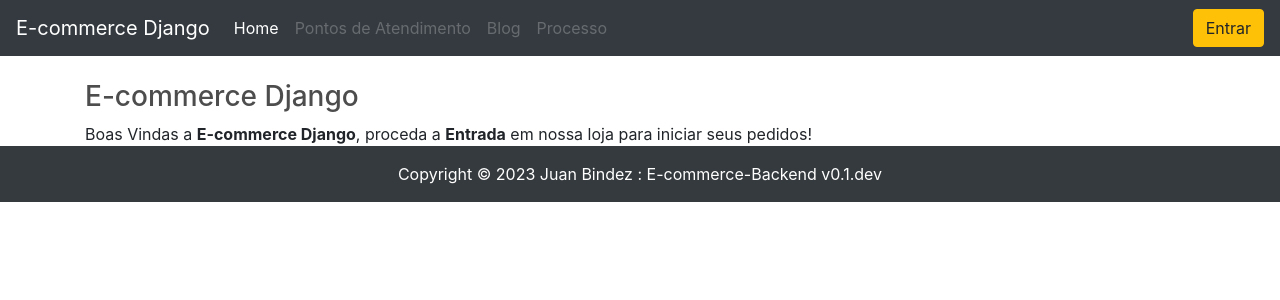
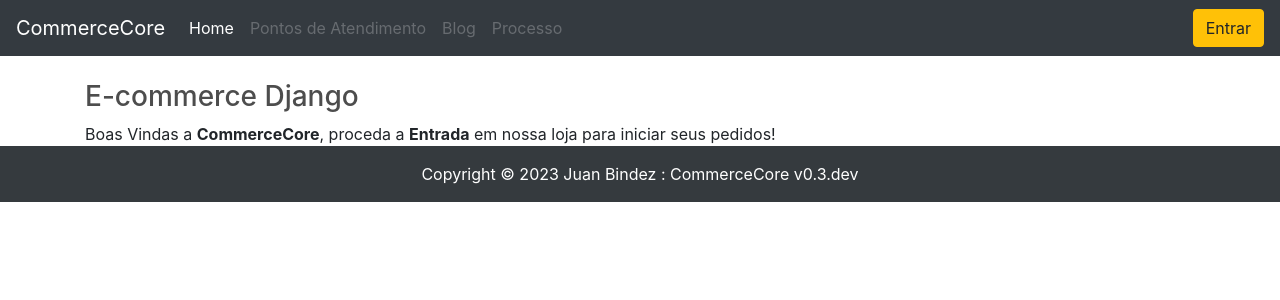
Before and after one commit to JuanBindez/PCHDjango, a Django app: page /store in a window 1280 px wide. Shown: the top 300 px of the page. Run offline with Django 3.2, Linux system fonts and the light colour scheme; data that the repository does not hold is empty; some libraries are stand-ins or nearby versions.

Commit message:
update 0.2.dev -> 0.3.dev

```diff
--- a/store/templates/home.html
+++ b/store/templates/home.html
@@ -2,7 +2,7 @@
 {% load static %}
 <html>
   <head>
-    <title>E-commerce Django</title>
+    <title>CommerceCore</title>
     <meta name="viewport" content="width=device-width, initial-scale=1, maximum-scale=1, minimum-scale=1" />
     <link rel="shortcut icon" type="image/png" href="{% static 'favicon.ico' %}"/>
     <link rel="stylesheet" type="text/css" href="{% static 'css/main.css' %}">
@@ -17,7 +17,7 @@
   </head>
   <body>
     <nav class="navbar navbar-expand-lg navbar-dark bg-dark">
-    <a class="navbar-brand" href="#">E-commerce Django</a>
+    <a class="navbar-brand" href="#">CommerceCore</a>
     <button class="navbar-toggler" type="button" data-toggle="collapse" data-target="#navbarSupportedContent"
         aria-controls="navbarSupportedContent" aria-expanded="false" aria-label="Toggle navigation">
         <span class="navbar-toggler-icon"></span>
--- a/store/templates/store/login.html
+++ b/store/templates/store/login.html
@@ -2,7 +2,7 @@
 {% load static %}
 {% load my_filters %}
 {% block content %}
-    <h3>Proceda a Entrada em E-commerce Django</h3>
+    <h3>Proceda a Entrada em CommerceCore</h3>
     Para solicitar seu cadastro envie um e-mail para ... com seu nome completo, telefone de contato, endereço para entrega e cidade.
     <b>Importante</b>: Possuímos pontos que atendemos certifique-se que o endereço corresponde a um deles.
     <br /><br />
--- a/store/templates/store/main.html
+++ b/store/templates/store/main.html
@@ -2,7 +2,7 @@
 {% load static %}
 <html>
   <head>
-    <title>Ecommerce Django</title>
+    <title>CommerceCore</title>
     <meta name="viewport" content="width=device-width, initial-scale=1, maximum-scale=1, minimum-scale=1" />
     <link rel="shortcut icon" type="image/png" href="{% static 'favicon.ico' %}"/>
     <link rel="stylesheet" type="text/css" href="{% static 'css/main.css' %}">
@@ -17,7 +17,7 @@
   </head>
   <body>
     <nav class="navbar navbar-expand-lg navbar-dark bg-dark">
-    <a class="navbar-brand" href="#">E-commerce Django</a>
+    <a class="navbar-brand" href="#">CommerceCore</a>
     <button class="navbar-toggler" type="button" data-toggle="collapse" data-target="#navbarSupportedContent"
         aria-controls="navbarSupportedContent" aria-expanded="false" aria-label="Toggle navigation">
         <span class="navbar-toggler-icon"></span>
@@ -69,7 +69,7 @@
       <!-- Copyright -->
       <div class="text-center p-3" style="background-color: rgba(0, 0, 0, 0.2);">
         Copyright © 2023 Juan Bindez    :
-        <a class="text-white" href="https://github.com/juanbindez">E-commerce-Backend v0.1.dev</a>
+        <a class="text-white" href="https://github.com/juanbindez">CommerceCore v0.3.dev</a>
       </div>
       <!-- Copyright -->
     </footer>
--- a/store/templates/store/store.html
+++ b/store/templates/store/store.html
@@ -6,7 +6,7 @@
   {%if autenticado%}
   Bem Vind{{cliente.adjetivo}} de volta {{cliente.nome}}, é um prazer tê-l{{cliente.adjetivo}} aqui conosco novamente.
   {%else%}
-  Boas Vindas a <b>E-commerce Django</b>, proceda a <b>Entrada</b> em nossa loja para iniciar seus pedidos!
+  Boas Vindas a <b>CommerceCore</b>, proceda a <b>Entrada</b> em nossa loja para iniciar seus pedidos!
   {%endif%}
   {% for message in messages %}
       <div
```
Also changed, not shown: README.md.
